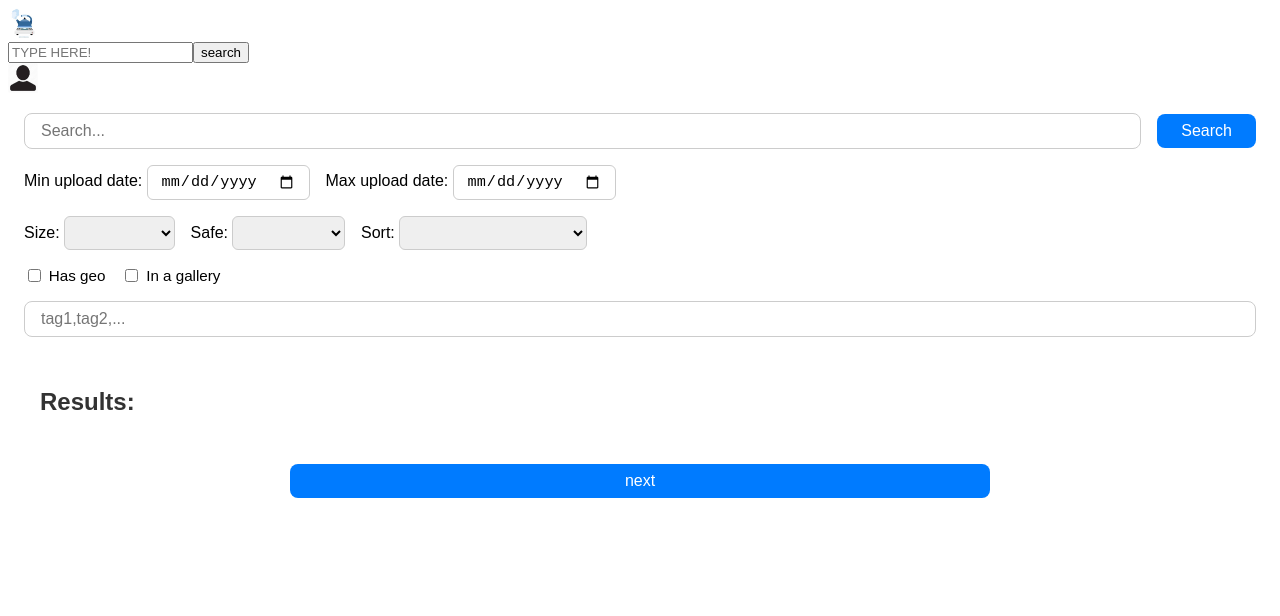
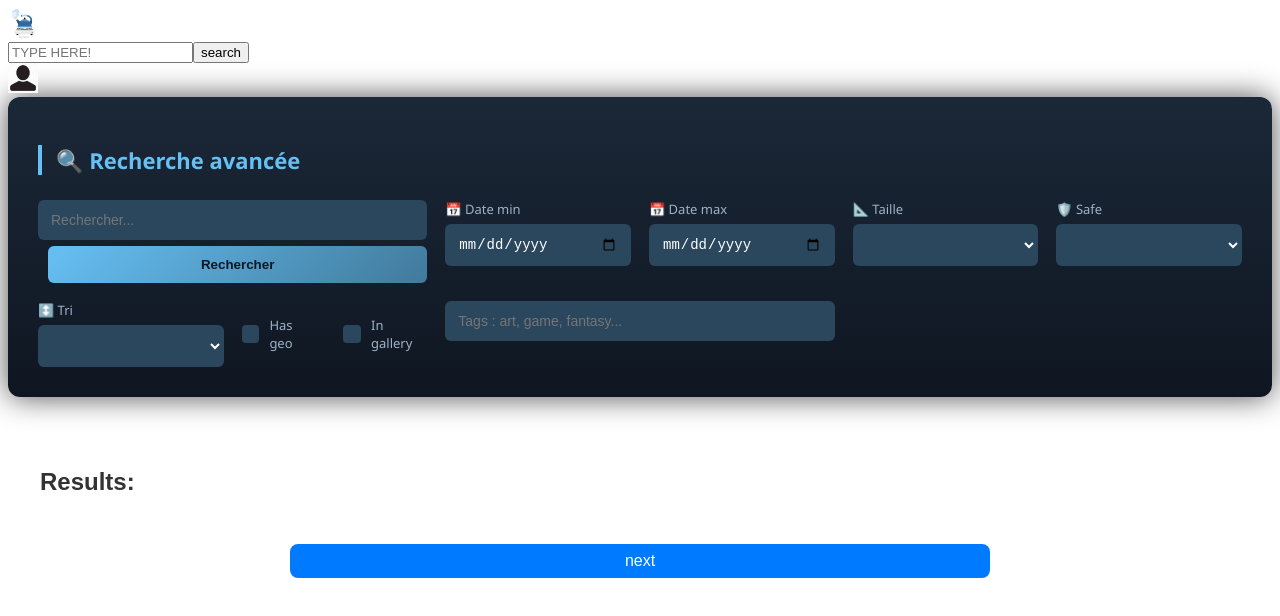
Before and after one commit to Ostro55/didactic-octo-fishstick-vapeur, an Angular app in the folder frontend/: page /search in a window 1280 px wide. Shown: the top 616 px of the page. Built offline with nearby package versions, Linux system fonts and the light colour scheme.

Commit message:
feat: home page

```diff
--- a/frontend/src/app/search-bar/search-bar.css
+++ b/frontend/src/app/search-bar/search-bar.css
@@ -1,53 +1,110 @@
-.search-container {
+.steam-search-container {
+    background: linear-gradient(180deg, #1b2838, #0f1621);
+    padding: 30px;
+    border-radius: 12px;
+    box-shadow: 0 0 30px rgba(0,0,0,0.7);
+    margin-bottom: 35px;
+    color: #c7d5e0;
+    font-family: "Segoe UI", Arial, sans-serif;
+}
+
+.search-title {
+    font-size: 22px;
+    margin-bottom: 25px;
+    color: #66c0f4;
+    border-left: 4px solid #66c0f4;
+    padding-left: 14px;
+}
+
+.search-grid {
+    display: grid;
+    grid-template-columns: repeat(auto-fit, minmax(180px, 1fr));
+    gap: 18px;
+}
+
+.search-group {
     display: flex;
     flex-direction: column;
-    gap: 1rem;
-    margin: 0 auto;
-    padding: 1rem;
-    font-family: Arial, sans-serif;
+    gap: 6px;
 }
 
-.search-row {
-    display: flex;
-    gap: 1rem;
-    flex-wrap: wrap;
-    align-items: center;
+.search-group.full {
+    grid-column: span 2;
 }
 
-.search-input {
-    flex: 1;
-    padding: 0.5rem 1rem;
-    border-radius: 8px;
-    border: 1px solid #ccc;
-    font-size: 1rem;
+.search-group label {
+    font-size: 13px;
+    color: #9db2c7;
 }
 
-.search-btn {
-    padding: 0.5rem 1.5rem;
-    border: none;
-    border-radius: 8px;
-    background-color: #007bff;
+.steam-input {
+    background: #2a475e;
+    border: 1px solid transparent;
+    border-radius: 6px;
+    padding: 11px 12px;
     color: white;
-    font-size: 1rem;
-    cursor: pointer;
-    transition: background 0.2s;
+    font-size: 14px;
+    transition: 0.25s;
 }
 
-.search-btn:hover {
-    background-color: #0056b3;
+.steam-input:focus {
+    outline: none;
+    border: 1px solid #66c0f4;
+    background: #1b3b52;
 }
 
-.date-input,
-.select-input {
-    padding: 0.4rem 0.8rem;
+.steam-search-btn {
+    background: linear-gradient(135deg, #66c0f4, #417a9b);
+    border: none;
     border-radius: 6px;
-    border: 1px solid #ccc;
-    font-size: 0.95rem;
+    color: #0f1621;
+    font-weight: bold;
+    cursor: pointer;
+    padding: 11px 22px;
+    margin-left: 10px;
+    transition: 0.25s;
 }
 
-.checkbox-row label {
+.steam-search-btn:hover {
+    transform: scale(1.05);
+    box-shadow: 0 0 12px rgba(102,192,244,0.7);
+}
+
+/* Checkbox premium */
+.checkbox-group {
+    flex-direction: row;
+    align-items: center;
+    gap: 25px;
+}
+
+.steam-checkbox {
     display: flex;
     align-items: center;
-    gap: 0.3rem;
-    font-size: 0.95rem;
+    gap: 10px;
+    cursor: pointer;
 }
+
+.steam-checkbox input {
+    display: none;
+}
+
+.steam-checkbox span {
+    width: 18px;
+    height: 18px;
+    border-radius: 4px;
+    background: #2a475e;
+    position: relative;
+}
+
+.steam-checkbox input:checked + span {
+    background: #66c0f4;
+}
+
+.steam-checkbox input:checked + span::after {
+    content: "✔";
+    position: absolute;
+    font-size: 12px;
+    color: #0f1621;
+    left: 3px;
+    top: 1px;
+}
--- a/frontend/src/app/search-bar/search-bar.html
+++ b/frontend/src/app/search-bar/search-bar.html
@@ -1,78 +1,81 @@
+<div class="steam-search-container">
 
-<div class="search-container">
-    <!-- Search Input -->
-    <div class="search-row">
+    <h2 class="search-title">🔍 Recherche avancée</h2>
+
+    <div class="search-grid">
+
+        <!-- Search text -->
+        <div class="search-group full">
             <input
                     type="text"
                     [(ngModel)]="text"
-                placeholder="Search..."
-                class="search-input"
+                    placeholder="Rechercher..."
+                    class="steam-input"
             />
-        <button (click)="search()" class="search-btn">Search</button>
+            <button (click)="search()" class="steam-search-btn">Rechercher</button>
         </div>
 
-    <!-- Date Filters -->
-    <div class="search-row">
-        <label>
-            Min upload date:
-            <input type="date" [(ngModel)]="mindate" class="date-input" />
-        </label>
-        <label>
-            Max upload date:
-            <input type="date" [(ngModel)]="maxdate" class="date-input" />
-        </label>
+        <!-- Dates -->
+        <div class="search-group">
+            <label>📅 Date min</label>
+            <input type="date" [(ngModel)]="mindate" class="steam-input" />
         </div>
 
-    <!-- Select Filters -->
-    <div class="search-row">
-        <label>
-            Size:
-            <select [(ngModel)]="sizeselect" class="select-input">
+        <div class="search-group">
+            <label>📅 Date max</label>
+            <input type="date" [(ngModel)]="maxdate" class="steam-input" />
+        </div>
+
+        <!-- Select -->
+        <div class="search-group">
+            <label>📐 Taille</label>
+            <select [(ngModel)]="sizeselect" class="steam-input">
                 @for (i of this.api.size; track $index) {
                     <option [value]="i[0]">{{ i[0] }}</option>
                 }
             </select>
-        </label>
+        </div>
 
-        <label>
-            Safe:
-            <select [(ngModel)]="safeselect" class="select-input">
+        <div class="search-group">
+            <label>🛡️ Safe</label>
+            <select [(ngModel)]="safeselect" class="steam-input">
                 @for (i of safe; track $index) {
                     <option [value]="i[0]">{{ i[0] }}</option>
                 }
             </select>
-        </label>
+        </div>
 
-        <label>
-            Sort:
-            <select [(ngModel)]="sortselect" class="select-input">
+        <div class="search-group">
+            <label>↕️ Tri</label>
+            <select [(ngModel)]="sortselect" class="steam-input">
                 @for (i of sort; track $index) {
                     <option [value]="i">{{ i }}</option>
                 }
             </select>
+        </div>
+
+        <!-- Checkboxes -->
+        <div class="search-group checkbox-group">
+            <label class="steam-checkbox">
+                <input type="checkbox" [(ngModel)]="is_hasgeo">
+                <span></span> Has geo
+            </label>
+
+            <label class="steam-checkbox">
+                <input type="checkbox" [(ngModel)]="is_ingallery">
+                <span></span> In gallery
             </label>
         </div>
 
-    <!-- Checkbox Filters -->
-    <div class="search-row checkbox-row">
-        <label>
-            <input type="checkbox" [(ngModel)]="is_hasgeo" />
-            Has geo
-        </label>
-        <label>
-            <input type="checkbox" [(ngModel)]="is_ingallery" />
-            In a gallery
-        </label>
-    </div>
-
-    <!-- Tag Input -->
-    <div class="search-row">
+        <!-- Tags -->
+        <div class="search-group full">
             <input
                     type="text"
                     [(ngModel)]="texttag"
-                placeholder="tag1,tag2,..."
-                class="search-input"
+                    placeholder="Tags : art, game, fantasy..."
+                    class="steam-input"
             />
         </div>
 
     </div>
+</div>
```
Lines whose indentation alone changed are shown as unchanged.
